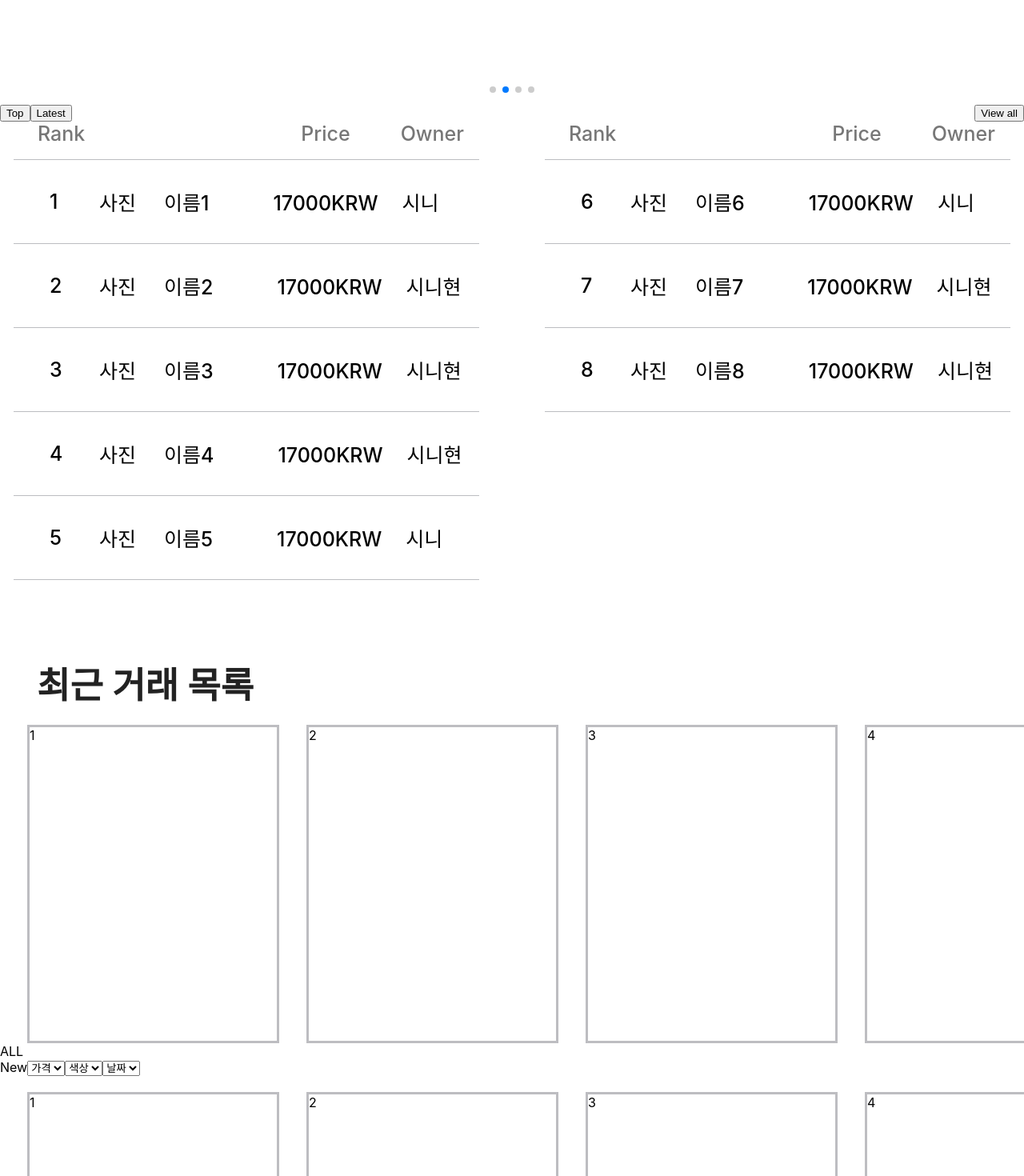
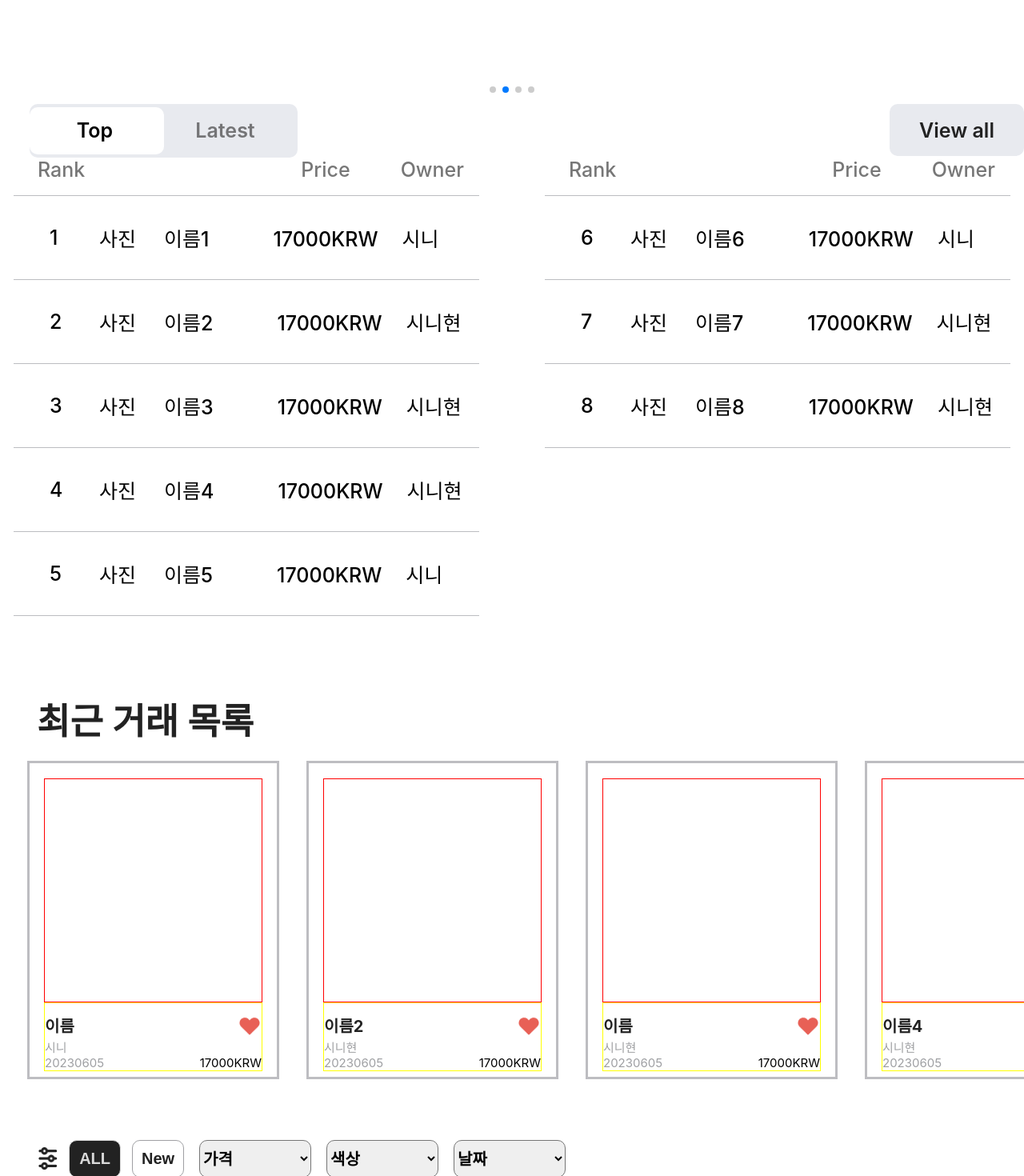
Before and after one commit to Troth-Cam/TrothCam_Web, a React (Create React App) app in the folder trothcam_web/: page / in a window 1280 px wide. Shown: the part 620-2090 px from the top of the page at 80% size. Built offline with nearby package versions, Linux system fonts and the light colour scheme.

Commit message:
[ADD] 버튼 애니메이션 완료

```diff
--- a/trothcam_web/src/components/Main.jsx
+++ b/trothcam_web/src/components/Main.jsx
@@ -1,4 +1,5 @@
 import React from 'react';
+import { useState } from 'react';
 import { Swiper, SwiperSlide } from 'swiper/react';
 import styled from "styled-components";
 import SwiperCore, { Navigation, Pagination, Autoplay } from "swiper";	// 추가
@@ -7,6 +8,8 @@ import "swiper/components/navigation/navigation.scss";
 import "swiper/components/pagination/pagination.scss";
 import RankBoard from "./RankBoard"
 import PhotoBoard from './PhotoBoard';
+import FilterIcon from "./img/filter_icon.png";
+
 SwiperCore.use([Navigation, Pagination, Autoplay])
 
 const RecentDiv = styled.div`
@@ -16,9 +19,122 @@ const RecentDiv = styled.div`
     color: #222222;
     margin-left: 46px;
 `;
+// const AllButton = styled.button`
+//     width: 65px;
+//     height: 47px;
+//     background-color: #222222;
+//     color: #D9D9D9;
+//     boarder: solid 1px #D9D9D9;
+//     border-radius: 10px;
+//     font-weight: 600;
+//     font-size: 20px;
+//     margin-left: 65px;
+//     //왼쪽 아이콘 추가에 따라 바뀔듯
+// `;
+const FilterButton = styled.button`
+    width: 65px;
+    height: 47px;
+    background-color: ${props => (props.clicked ? '#FFFFFFE5' : '#222222')};
+    color: ${props => (props.clicked ? '#222222' : '#D9D9D9')};
+    border: solid 1px;
+    border-color:${props => (props.clicked ? '#9FA0A3' : '#D9D9D9')};
+    border-radius: 10px;
+    font-weight: 600;
+    font-size: 20px;
+    margin-left: 14px;
+`;
+const FilterButtonDiv = styled.div`
+    margin-top: 76px;
+    margin-left:48.38px;
+    display: flex;
+    align-items: center;
+`;
+const Select = styled.select`
+    width: 140px;
+    height:47px;
+    font-size: 20px;
+    font-weight: 600;
+    border-radius: 10px;
+    margin-left: 19px;
+`;
+const SelectIcon = styled.img`
+    width: 20.87px;
+    height: 22px;
+    border: solid 1px green;
+`;
 
+const Option = styled.option`
+    padding-left: 30px;
+    background-image: url(${props => props.icon});
+    background-repeat: no-repeat;
+    background-position: left center;
+    background-size: 20px 22px;
+`;
+const FilterImg = styled.img`
+    width: 23.72px;
+    height: 28.13px;
+`;
+const RankButtonDiv = styled.div`
+    background-color: #E8EAEF;
+    width: 335px;
+    height: 67px;
+    position: flex;
+    border-radius: 10px;
+    margin-left: 37px;
+    align-items: center;
+    display: flex;
+`;
+const RankButton = styled.div`
+    background-color: #FFFFFF;
+    width: 168px;
+    height: 59px;
+    position: absolute;
+    border-radius: 10px;
+    transition: all 1s ease;
+    transform: translateX(${props => (props.clicked ? "0%" : "100%")});
+`;
+const TopDiv = styled.div`
+    display: inline-block;
+    width: 163px;
+    height: 32px;
+    margin-left: auto;
+    margin-right: auto;
+    text-align: center;
+    font-size: 25px;
+    font-weight: 600;
+    color: ${props => (props.clicked ? '##222222' : '#22222296')};
+`;
+const LatestDiv = styled.div`
+    display: inline-block;
+    width: 163px;
+    height: 32px;
+    margin-left: auto;
+    margin-right: auto;
+    text-align: center;
+    font-size: 25px;
+    font-weight: 600;
+    color: ${props => (props.clicked ? '##222222' : '#22222296')};
+`;
+const TextDiv = styled.div`
+    position: absolute;
+`;
+const ViewAllButton = styled.div`
+    width: 168px;
+    height: 65px;
+    background-color: #E8EAEF;
+    color: #222222;
+    border-radius: 10px;
+    font-weight: 600;
+    font-size: 25px;
+    display: flex;
+    align-items: center;
+    justify-content: center;
+`
+const Main = () =>{
+    const [isAllButtonClicked, setIsAllButtonClicked] = useState(false);
+    const [isNewButtonClicked, setIsNewButtonClicked] = useState(true);
+    const [isTopButtonClick, setIsTopButtonClicked] = useState(true);
 
-const Main = () =>{
     const rankList=[{"Name": "이름1", "price": "17000", "owner": "시니"},{"Name": "이름2", "price": "17000", "owner": "시니현"},
     {"Name": "이름3", "price": "17000", "owner": "시니현"},{"Name": "이름4", "price": "17000", "owner": "시니현"},
     {"Name": "이름5", "price": "17000", "owner": "시니"},
@@ -32,6 +148,20 @@ const Main = () =>{
     {"Name": "이름", "price": "17000", "owner": "시니현"},
     {"Name": "이름", "price": "17000", "owner": "시니현"},
     {"Name": "이름", "price": "17000", "owner": "시니현"}]; // 서버에서 데이터 받아와서 버튼에 따라서 useState 쓰기!!!
+
+    const clickAllBtn = ()=>{
+        setIsAllButtonClicked(!isAllButtonClicked);
+        setIsNewButtonClicked(!isNewButtonClicked);
+    }
+    const clickNewBtn = ()=>{
+        setIsNewButtonClicked(!isNewButtonClicked);
+        setIsAllButtonClicked(!isAllButtonClicked);
+    }
+    const clickTopButton = () => {
+        console.log(isTopButtonClick)
+        setIsTopButtonClicked(!isTopButtonClick);
+    }
+
     return(
         <div>
             <Swiper
@@ -39,7 +169,7 @@ const Main = () =>{
                 spaceBetween={50}
                 slidesPerView={1}
                 pagination={{ clickable: true }}
-                autoplay={{ delay: 1000 }}
+                autoplay={{ delay: 5000 }}
                 style={{height: "750px"}}
             >
             <SwiperSlide>Slide 1입니다</SwiperSlide>
@@ -47,32 +177,36 @@ const Main = () =>{
             <SwiperSlide>Slide 3</SwiperSlide>
             <SwiperSlide>Slide 4</SwiperSlide>
             </Swiper>
-            <div style={{ display: "flex", justifyContent: "flex-end" }}>
+            <div style={{ display: "flex", justifyContent: "space-between" }}>
+                <RankButtonDiv onClick={clickTopButton} >
+                    <RankButton clicked={isTopButtonClick}/>
+                    <TextDiv>
+                            <TopDiv clicked={isTopButtonClick}>Top</TopDiv>
+                            <LatestDiv clicked={!isTopButtonClick}>Latest</LatestDiv>
+                    </TextDiv>
+                </RankButtonDiv>
                 <div>
-                <button>Top</button>
-                <button>Latest</button>
-                </div>
-                <div style={{ marginLeft: "auto" }}>
-                    <button>View all</button>
+                    <ViewAllButton>View all</ViewAllButton>
                 </div>
             </div>
-            <RankBoard rankList={rankList}/>
-            <RecentDiv>최근 거래 목록</RecentDiv>
-            <PhotoBoard photoList={photoList}/>
-            <div>
+                <RankBoard rankList={rankList}/>
+                <RecentDiv>최근 거래 목록</RecentDiv>
+                <PhotoBoard photoList={photoList}/>
+            <FilterButtonDiv>
+                <FilterImg src={FilterIcon}/>
+                <FilterButton clicked={isAllButtonClicked} onClick={clickAllBtn}>ALL</FilterButton>
+                <FilterButton clicked={isNewButtonClicked} onClick={clickNewBtn}>New</FilterButton>
+                <Select>
+                    <Option icon={SelectIcon} value="price">가격</Option>
+                </Select>
+                <Select>
+                    <option><SelectIcon/>색상</option>
+                </Select>
+                <Select>
+                    <option><SelectIcon/>날짜</option>
+                </Select>
+            </FilterButtonDiv>
 
-            <div>ALL</div>
-            <dig>New</dig>
-            <select>
-                <option>가격</option>
-            </select>
-            <select>
-                <option>색상</option>
-            </select>
-            <select>
-                <option>날짜</option>
-            </select>
-            </div>
             <PhotoBoard photoList={photoList}/>
         </div>
     )
--- a/trothcam_web/src/components/PhotoItem.jsx
+++ b/trothcam_web/src/components/PhotoItem.jsx
@@ -1,5 +1,6 @@
 import React from 'react';
 import styled from "styled-components";
+import HeartIcon from "./img/heart_icon.png";
 
 const PhotoItemDiv = styled.div`
     width: 309px;
@@ -9,9 +10,67 @@ const PhotoItemDiv = styled.div`
     margin-left: 34px;
     margin-top: 20px;
 `;
+const PhotoDiv =  styled.div`
+    width: 271px;
+    height: 278px;
+    border: 1px solid red;
+    margin-left: auto;
+    margin-right: auto;
+    margin-top: 19px;
+`;
+const TextDiv =  styled.div`
+    width: 271px;
+    border: 1px solid yellow;
+    margin-left: auto;
+    margin-right: auto;
+`;
+const NameDiv = styled.div`
+    font-weight: 700;
+    font-size: 20px;
+    height: 27px;
+    //폰트 바꿔야함
+    font-family: inter;
+    color: #222222;
+`
+const IconImg = styled.img`
+    width: 30px;
+    height: 31.08px;
+    float: right;
+`
+const LineDiv1 = styled.div`
+    margin-top: 13px;
+    display: flex;
+    justify-content: space-between;
+`
+const LineDiv2 = styled.div`
+    display: flex;
+    justify-content: space-between;
+`
+const GrayDiv = styled.div`
+    font-weight: 400px;
+    font-size: 15px;
+    color: #9FA0A3;
+`
+const PriceDiv = styled.div`
+    font-weight: 400px;
+    font-size: 15px;
+    color: #22222;
+`
 const PhotoItem = (props) =>{
     return(<PhotoItemDiv>
-        {props.index + 1}
+        <PhotoDiv/>
+        <TextDiv>
+            <LineDiv1>
+                <NameDiv>{props.item.Name}</NameDiv>
+                <IconImg src={HeartIcon}/>
+            </LineDiv1>
+            <GrayDiv>{props.item.owner}</GrayDiv>
+            <LineDiv2>
+                <GrayDiv>20230605</GrayDiv>
+                <PriceDiv>{props.item.price}KRW</PriceDiv>
+            </LineDiv2>
+
+        </TextDiv>
     </PhotoItemDiv>)
 }
 export default PhotoItem;
```
Also changed, not shown: trothcam_web/src/components/img/filter_icon.png (added), trothcam_web/src/components/img/heart_icon.png (added).
